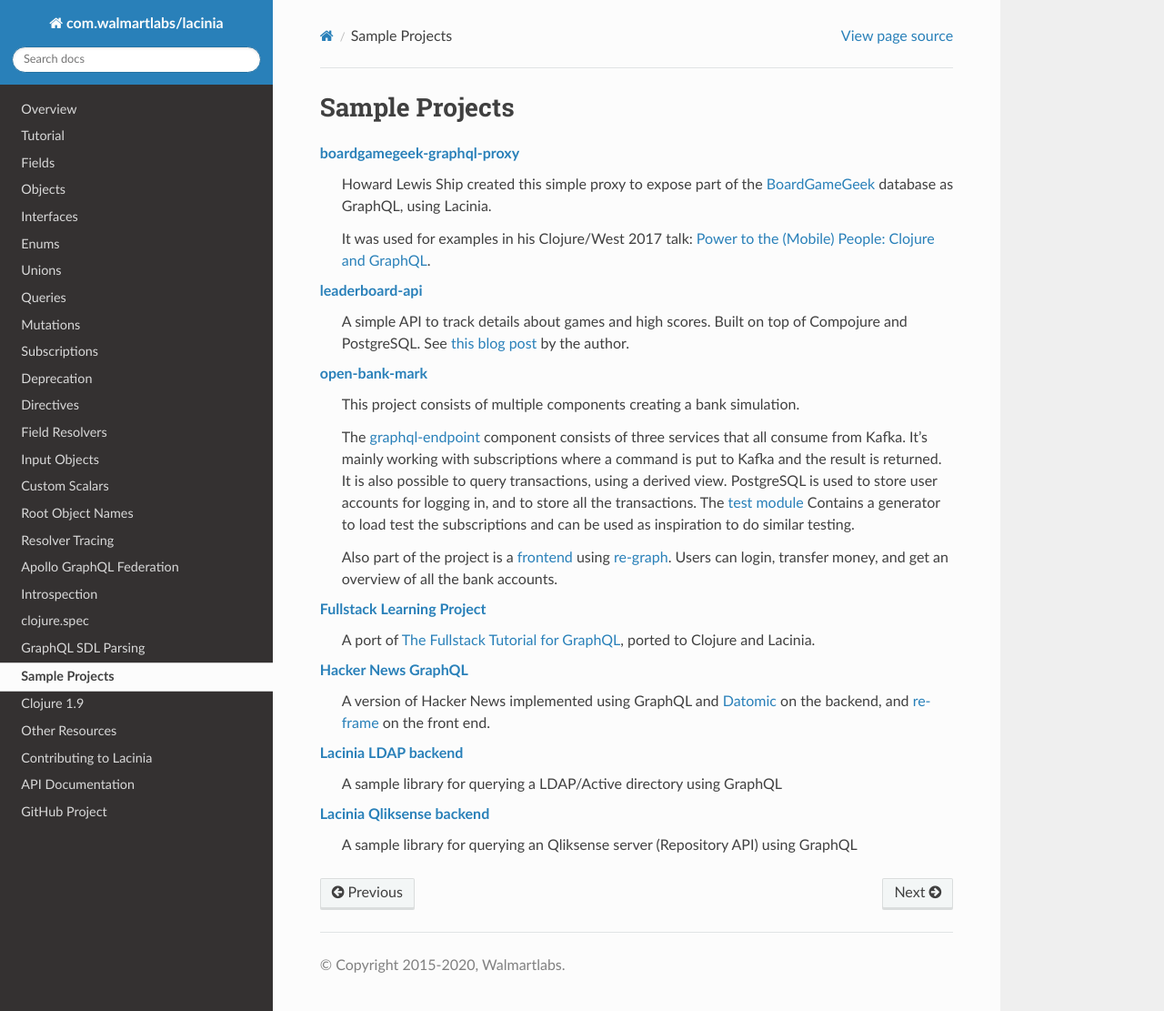
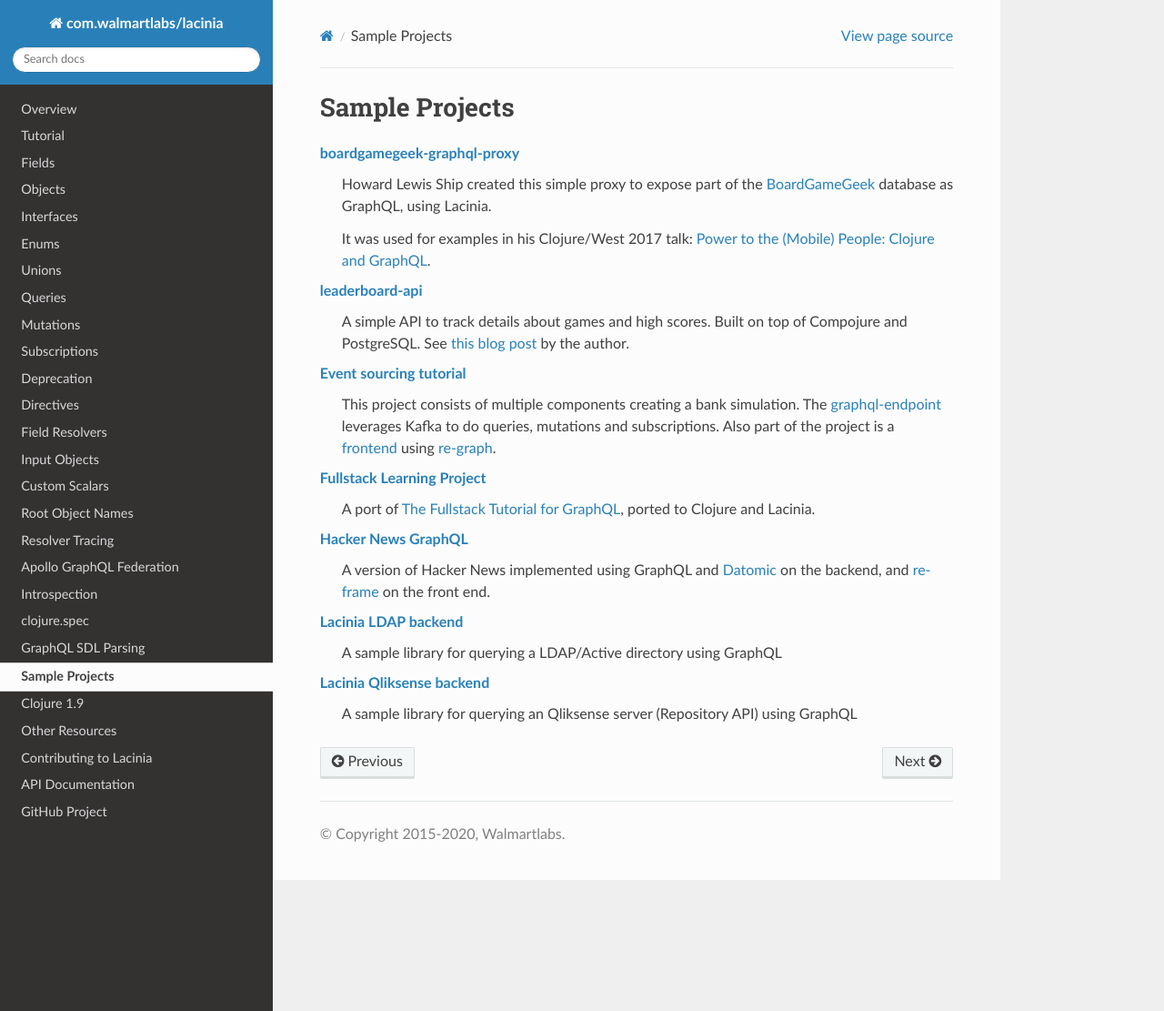
Before and after one commit to walmartlabs/lacinia, a Sphinx documentation site: the page built from docs/samples.rst, in a window 1280 px wide and 1111 px high. Shown: the whole window at 91% size. Built offline with Sphinx 7.4.7 and the Read the Docs theme 2.0.0, drawn with Linux system fonts in a browser that asks for light colours.

Commit message:
Replace the old example project with a refreshed one, using the latest dependencies.

```diff
--- a/docs/samples.rst
+++ b/docs/samples.rst
@@ -13,20 +13,12 @@
   Built on top of Compojure and PostgreSQL.
   See `this blog post <https://jborden.github.io/2017/05/15/using-lacinia>`_ by the author.
 
-`open-bank-mark <https://github.com/openweb-nl/kafka-graphql-examples>`_
+`Event sourcing tutorial <https://github.com/gklijs/bob2021>`_
   This project consists of multiple components creating a bank simulation.
-
-  The `graphql-endpoint <https://github.com/openweb-nl/kafka-graphql-examples/tree/master/graphql-endpoint>`_
-  component consists of three services that all consume from Kafka.
-  It's mainly working with subscriptions where a command is put to Kafka and the result is returned.
-  It is also possible to query transactions, using a derived view.
-  PostgreSQL is used to store user accounts for logging in, and to store all the transactions.
-  The `test module <https://github.com/openweb-nl/kafka-graphql-examples/blob/master/test/src/nl/openweb/test/generator.clj>`_
-  Contains a generator to load test the subscriptions and can be used as inspiration to do similar testing.
-
-  Also part of the project is a `frontend <https://github.com/openweb-nl/open-bank-mark/tree/master/frontend>`_
+  The `graphql-endpoint <https://github.com/gklijs/bob2021/tree/master/graphql-endpoint>`_
+  leverages Kafka to do queries, mutations and subscriptions.
+  Also part of the project is a `frontend <https://github.com/gklijs/bob2021/tree/master/frontend>`_
   using `re-graph <https://github.com/oliyh/re-graph>`_.
-  Users can login, transfer money, and get an overview of all the bank accounts.
 
 `Fullstack Learning Project <https://promesante.github.io/2019/08/14/clojure_graphql_fullstack_learning_project_part_1.html>`_
   A port of `The Fullstack Tutorial for GraphQL <https://www.howtographql.com/>`_, ported to Clojure and Lacinia.
```
